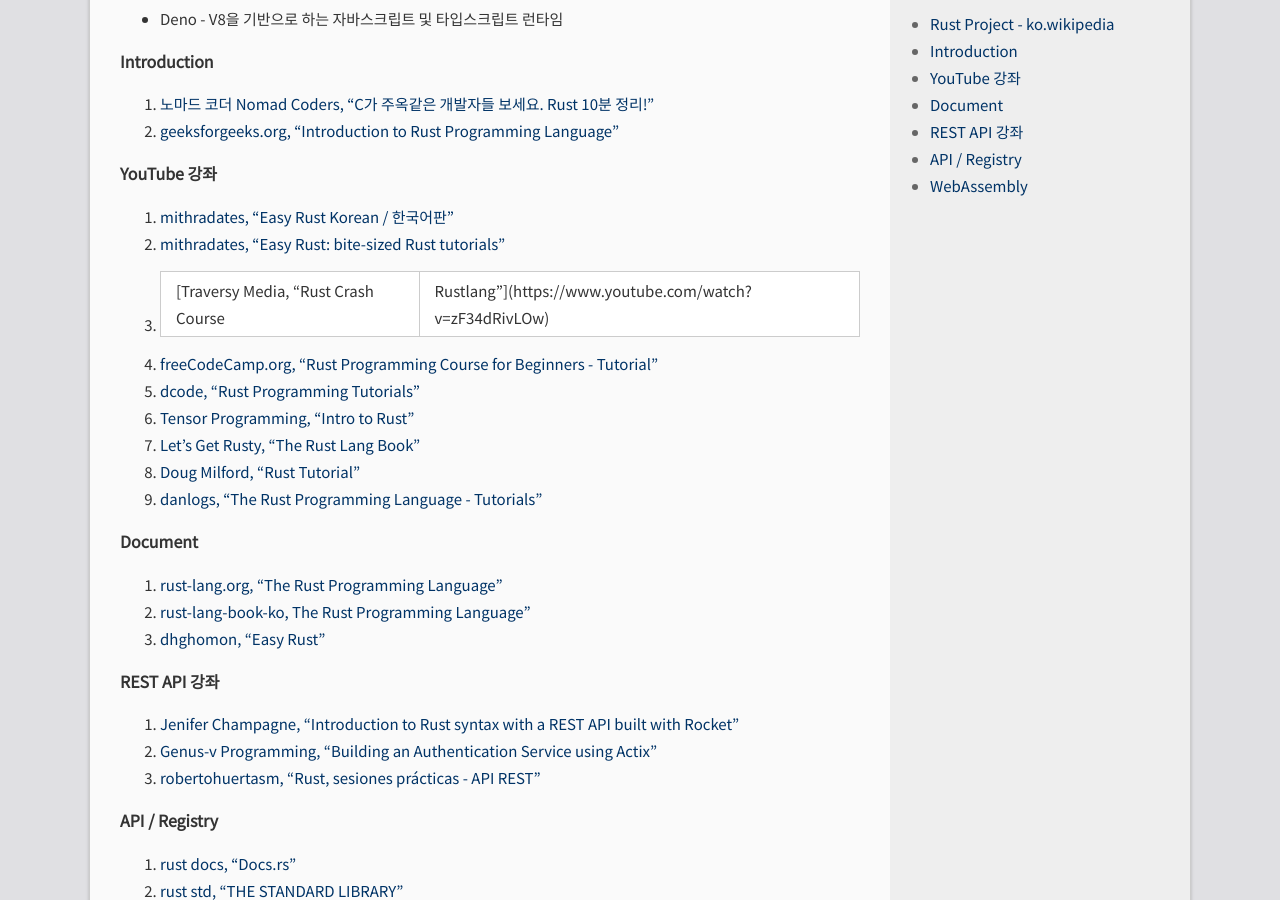
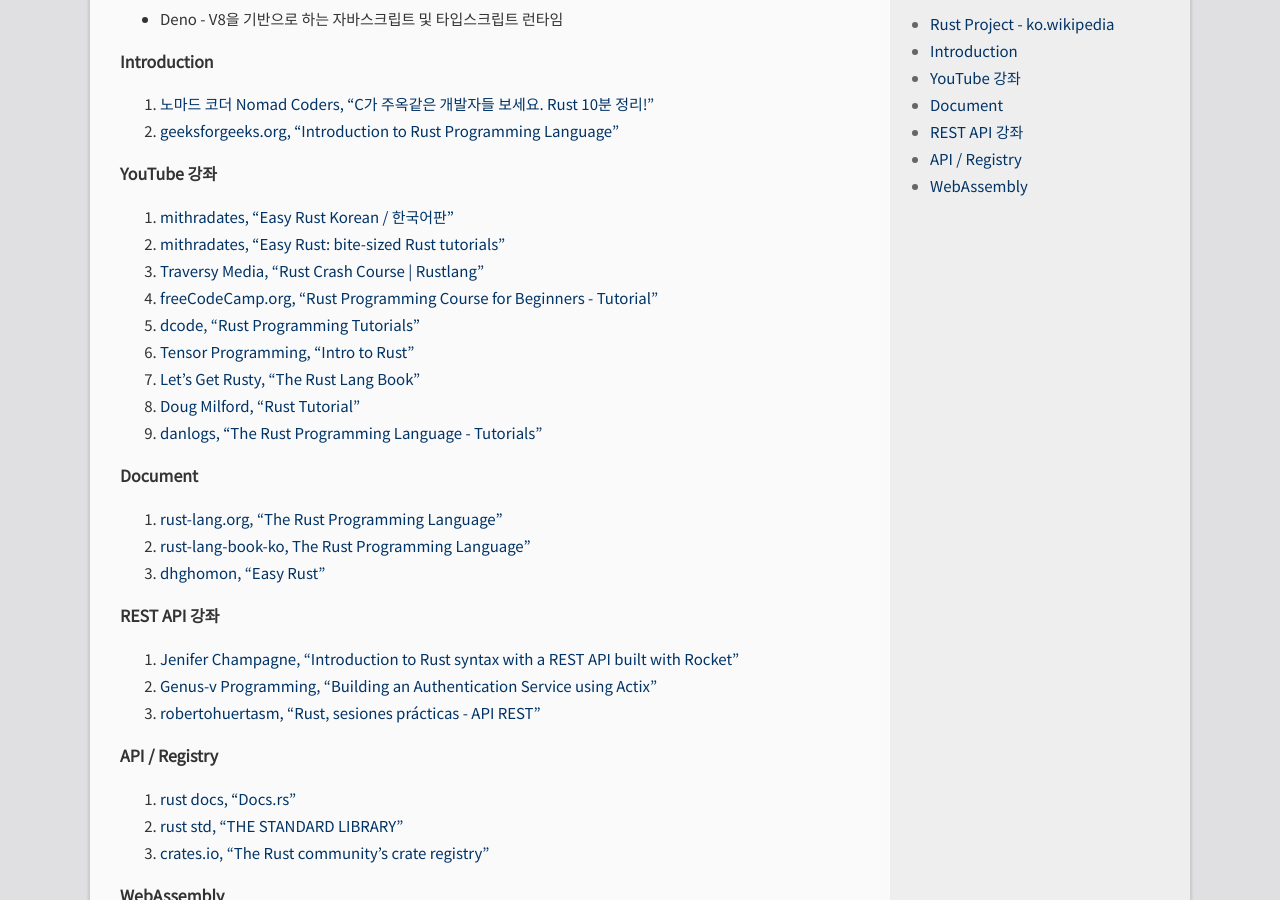
Before and after one commit to DebugJO/rustlang, a Jekyll site: the page built from _posts/2022-02-22-1.md, in a window 1280 px wide and 900 px high, scrolled down 775 px. Built offline with Jekyll 4.4.1, drawn with Linux system fonts in a browser that asks for light colours.

```diff
--- a/_posts/2022-02-22-1.md
+++ b/_posts/2022-02-22-1.md
@@ -33,7 +33,7 @@
 
 1. [mithradates, "Easy Rust Korean / 한국어판"](https://www.youtube.com/playlist?list=PLfllocyHVgsSJf1zO6k6o3SX2mbZjAqYE)
 2. [mithradates, "Easy Rust: bite-sized Rust tutorials"](https://www.youtube.com/playlist?list=PLfllocyHVgsRwLkTAhG0E-2QxCf-ozBkk)
-3. [Traversy Media, "Rust Crash Course | Rustlang"](https://www.youtube.com/watch?v=zF34dRivLOw)
+3. [Traversy Media, "Rust Crash Course \| Rustlang"](https://www.youtube.com/watch?v=zF34dRivLOw)
 4. [freeCodeCamp.org, "Rust Programming Course for Beginners - Tutorial"](https://www.youtube.com/watch?v=MsocPEZBd-M)
 5. [dcode, "Rust Programming Tutorials"](https://www.youtube.com/playlist?list=PLVvjrrRCBy2JSHf9tGxGKJ-bYAN_uDCUL)
 6. [Tensor Programming, "Intro to Rust"](https://www.youtube.com/playlist?list=PLJbE2Yu2zumDF6BX6_RdPisRVHgzV02NW)
```
